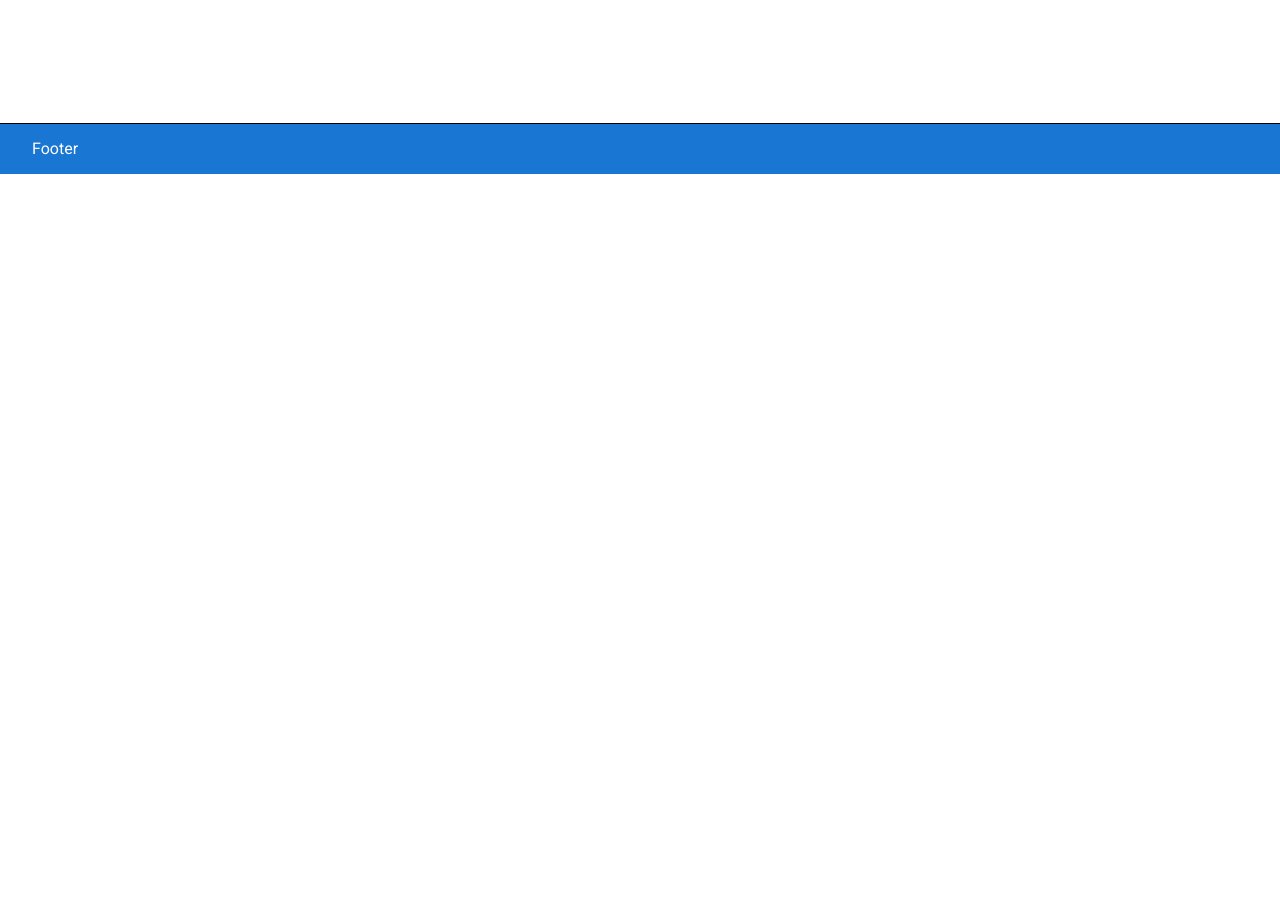
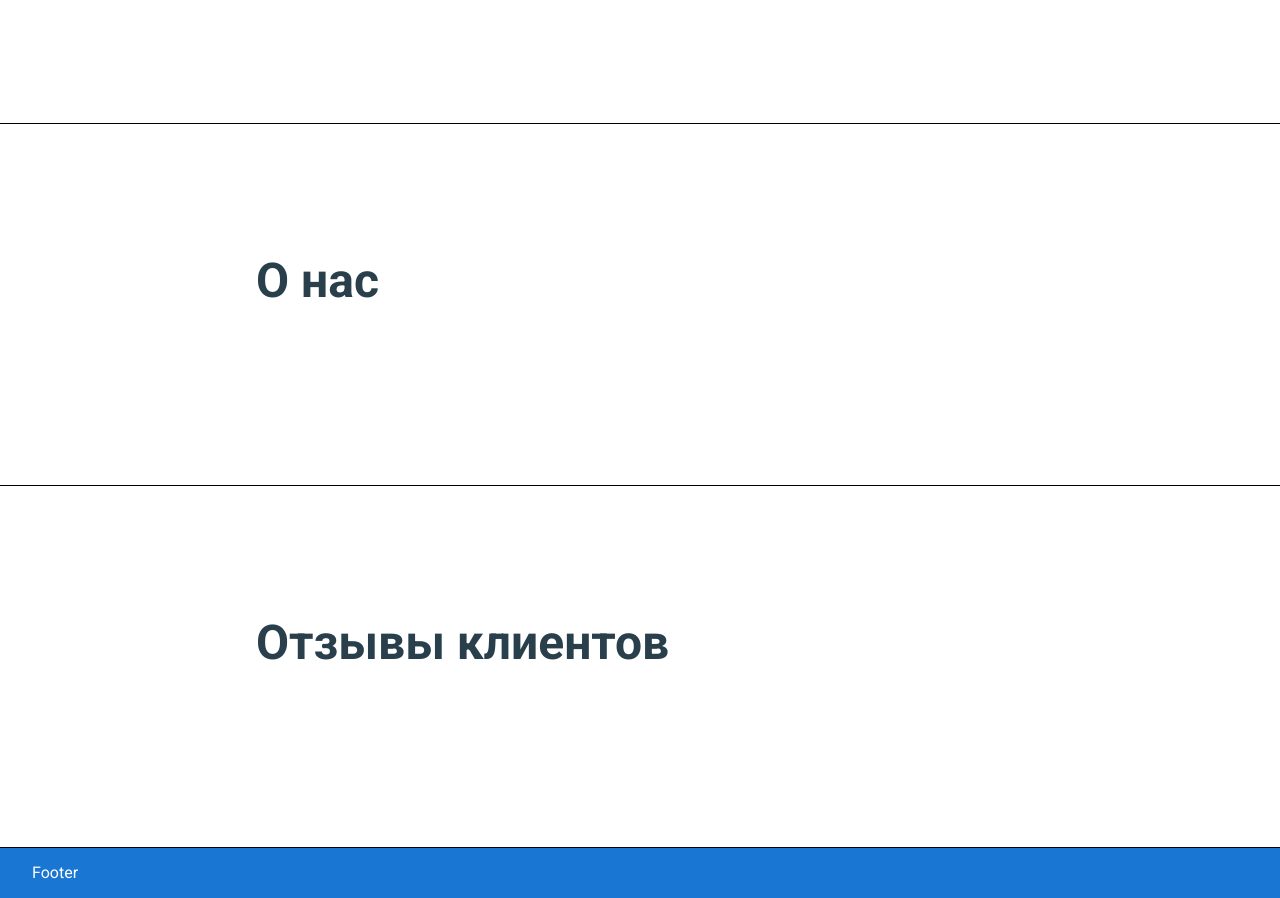
Before and after one commit to SerjBaturin/discoffee, a React app in the folder client/: page / in a window 1280 px wide. Shown: the part 1720-2618 px from the top of the page. Before the commit the page ends 1894 px from the top, so only its background shows below. Built offline with nearby package versions, Linux system fonts and the light colour scheme.

Commit message:
Fixed Saga regeneratorRuntime is not defined Issue Solution: Put  import "regenerator-runtime/runtime" BEFORE ALL IMPORTS IN saga file

```diff
--- a/client/src/components/Landing/Landing.jsx
+++ b/client/src/components/Landing/Landing.jsx
@@ -1,11 +1,10 @@
 import React from "react";
+import { connect } from "react-redux";
 import "./style.scss";
 import Button from "../../common/Button";
 import { s } from "../../common/Button/buttonStyles";
 
-const handlerClick = () => console.log("FROM G");
-
-const Landing = () => {
+const Landing = (props) => {
   return (
     <div className="landing">
       <section className="landing__utp">
@@ -21,8 +20,9 @@ const Landing = () => {
           <Button
             styles={s.landing}
             name="РЕГИСТРАЦИЯ"
-            handler={handlerClick}
+            handler={props.handlerClick}
           />
+          <span>{props.sagaCounter}</span>
         </div>
       </section>
 
@@ -70,8 +70,32 @@ const Landing = () => {
           <h2>Как это работает</h2>
         </div>
       </section>
+
+      <section className="landing__about">
+        <div className="container">
+          <h2>О нас</h2>
+        </div>
+      </section>
+
+      <section className="landing__testimonials">
+        <div className="container">
+          <h2>Отзывы клиентов</h2>
+        </div>
+      </section>
     </div>
   );
 };
 
-export default Landing;
+const mapStateToProps = (state) => {
+  return {
+    sagaCounter: state.test,
+  };
+};
+
+const mapDispatchToProps = (dispatch) => {
+  return {
+    handlerClick: () => dispatch({ type: "TEST" }),
+  };
+};
+
+export default connect(mapStateToProps, mapDispatchToProps)(Landing);
--- a/client/src/components/Landing/style.scss
+++ b/client/src/components/Landing/style.scss
@@ -1,5 +1,6 @@
 // START
 
+// MIXINS
 @mixin section-layout {
   display: flex;
   flex-direction: column;
@@ -14,6 +15,7 @@
   }
 }
 
+// LANDING
 .landing {
   display: flex;
   flex-direction: column;
@@ -22,7 +24,6 @@
 }
 
 // UTP
-
 .landing__utp {
   display: flex;
   flex-direction: column;
@@ -48,8 +49,8 @@
     }
   }
 }
+
 // PRICE
-
 .landing__price {
   @include section-layout;
 }
@@ -89,3 +90,13 @@
 .landing__how {
   @include section-layout();
 }
+
+// ABOUT
+.landing__about {
+  @include section-layout();
+}
+
+// TESTIMONIALS
+.landing__testimonials {
+  @include section-layout();
+}
--- a/client/src/redux/reducers/index.js
+++ b/client/src/redux/reducers/index.js
@@ -1,6 +1,8 @@
 import { combineReducers } from "redux";
 import toggleMenu from "./toggleMenu";
+import test from "./test";
 
 export default combineReducers({
   toggleMenu,
+  test,
 });
--- /dev/null
+++ b/client/src/redux/reducers/test.js
@@ -0,0 +1,10 @@
+const test = (state = 0, action) => {
+  switch (action.type) {
+    case "TEST_ASYNC":
+      return action.value;
+    default:
+      return state;
+  }
+};
+
+export default test;
--- a/client/src/redux/sagas/saga.js
+++ b/client/src/redux/sagas/saga.js
@@ -1,10 +1,11 @@
-import { takeEvery, put, delay } from "redux-saga/effects";
+import { takeLatest, put, delay } from "redux-saga/effects";
 
+let count = 1;
 function* testAsync() {
-  yield delay(4000);
-  yield put({ type: "TEST_ASYNC", value: "SAGA test" });
+  yield delay(1000);
+  yield put({ type: "TEST_ASYNC", value: count++ });
 }
 
 export function* watchTest() {
-  yield takeEvery("TEST", testAsync);
+  yield takeLatest("TEST", testAsync);
 }
--- a/client/src/redux/store.js
+++ b/client/src/redux/store.js
@@ -1,20 +1,21 @@
+import "regenerator-runtime/runtime";
 import { createStore, applyMiddleware } from "redux";
 import { composeWithDevTools } from "redux-devtools-extension";
-// import createSagaMiddleware from "redux-saga";
+import createSagaMiddleware from "redux-saga";
 import reducer from "./reducers";
-// import { watchTest } from "./sagas/saga";
+import { watchTest } from "./sagas/saga";
 
 // Create Saga
-// const sagaMiddleware = createSagaMiddleware();
+const sagaMiddleware = createSagaMiddleware();
 
 // Connect Saga
 const store = createStore(
   reducer,
-  composeWithDevTools(applyMiddleware()),
-  // composeWithDevTools(applyMiddleware(sagaMiddleware)),
+  // composeWithDevTools(applyMiddleware()),
+  composeWithDevTools(applyMiddleware(sagaMiddleware)),
 );
 
 // Run Saga
-// sagaMiddleware.run(watchTest);
+sagaMiddleware.run(watchTest);
 
 export default store;
```
